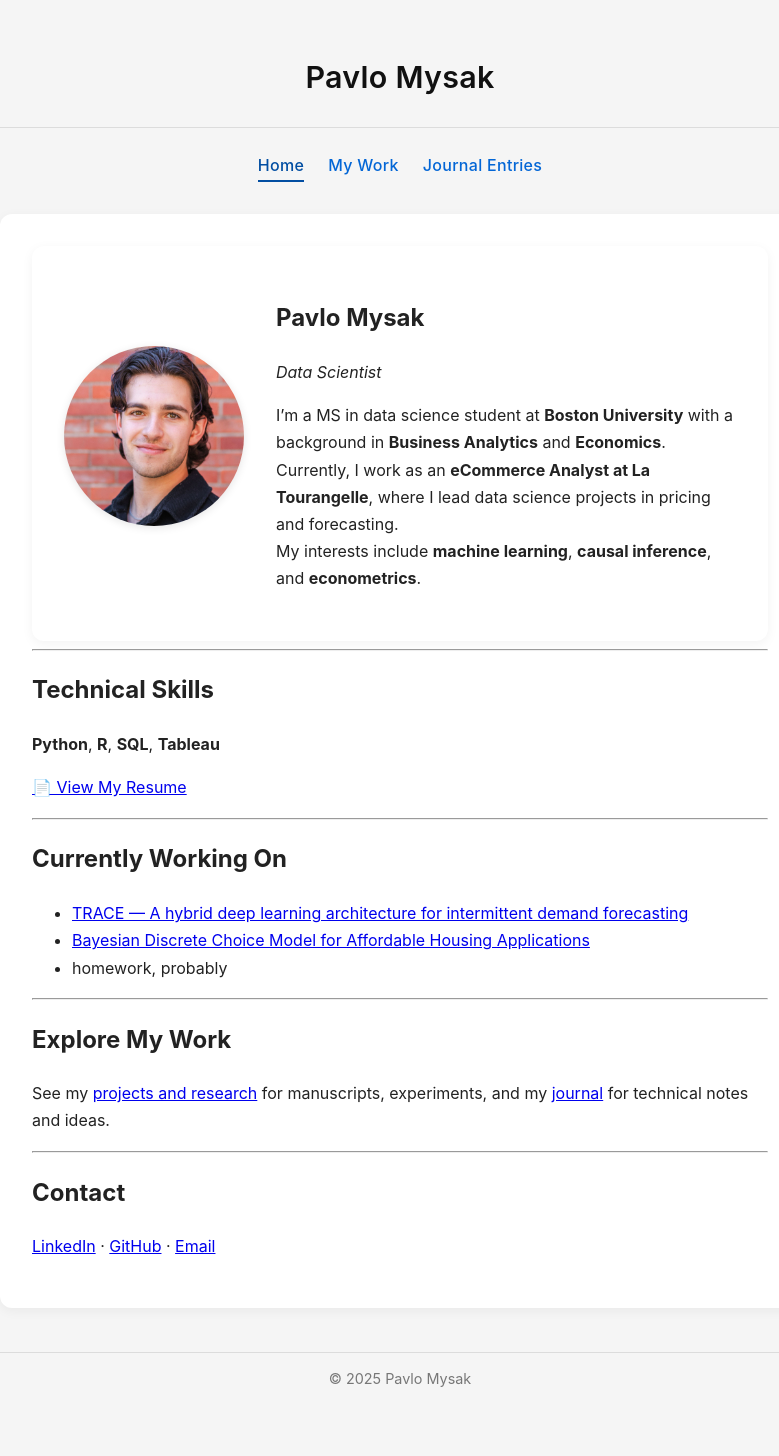
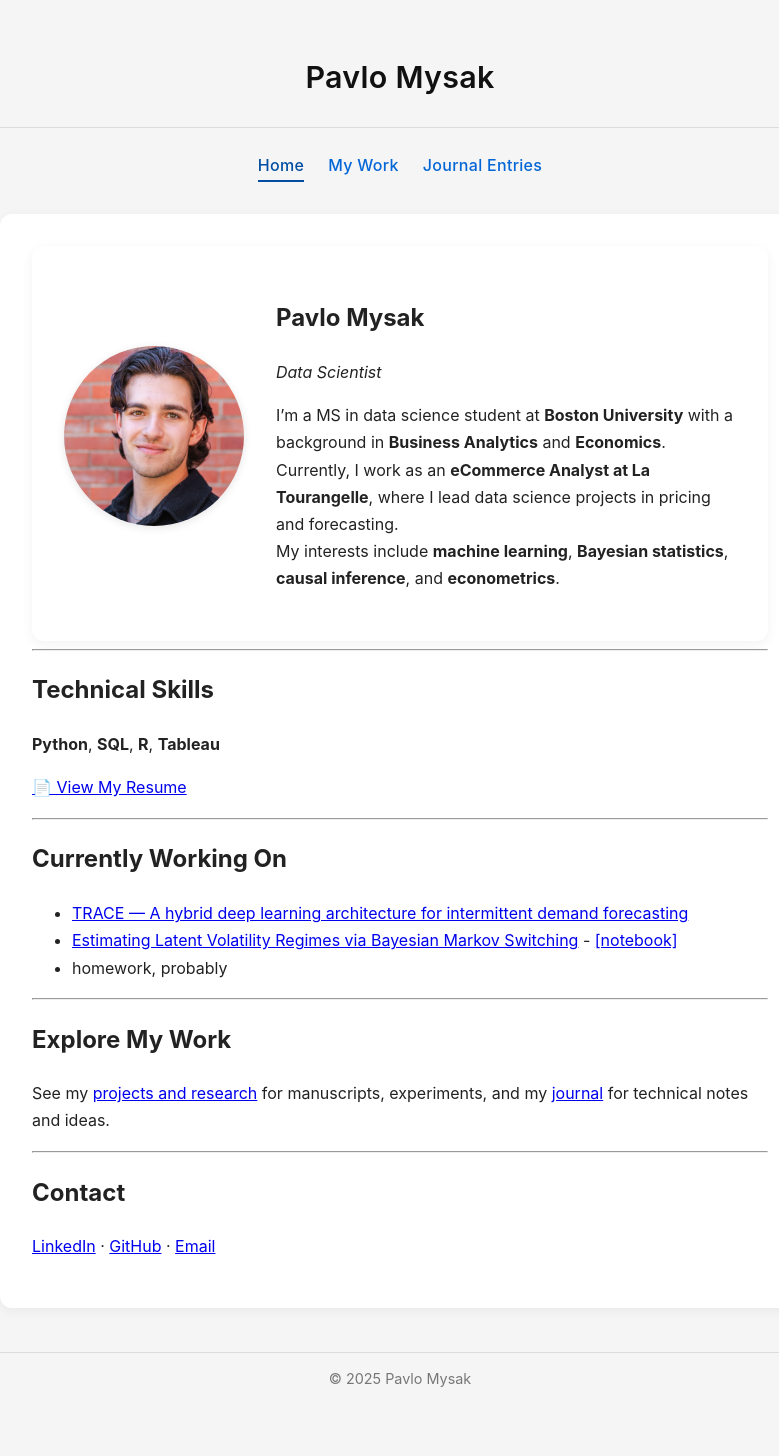
Before and after one commit to pavlomysak/pavlomysak.github.io, a Jekyll site: the page built from index.md, in a window 1280 px wide. Shown: the whole page, without its empty margins (240-1019 px from the left). Built offline with Jekyll 4.4.1, drawn with Linux system fonts in a browser that asks for light colours.

Commit message:
Update interests and project links in index.md

```diff
--- a/index.md
+++ b/index.md
@@ -8,22 +8,22 @@ _Data Scientist_
 
 I’m a MS in data science student at **Boston University** with a background in **Business Analytics** and **Economics**.
 Currently, I work as an **eCommerce Analyst at La Tourangelle**, where I lead data science projects in pricing and forecasting.
-My interests include **machine learning**, **causal inference**, and **econometrics**.
+My interests include **machine learning**, **Bayesian statistics**, **causal inference**, and **econometrics**.
 
 <!--more-->
 
 ---
 
 ## Technical Skills
-**Python**, **R**, **SQL**, **Tableau**
+**Python**, **SQL**, **R**, **Tableau**
 
-[📄 View My Resume](PavloMysak_Resume_DS_1029.pdf)
+[📄 View My Resume](PavloMysak_Resume_DS_1226.pdf)
 
 ---
 
 ## Currently Working On
 - [TRACE — A hybrid deep learning architecture for intermittent demand forecasting](https://github.com/pavlomysak/TRACE-forecasting/tree/main)
-- [Bayesian Discrete Choice Model for Affordable Housing Applications](CHAPA_Bayesian_Model.html)
+- [Estimating Latent Volatility Regimes via Bayesian Markov Switching](BayesianRegimeSwitching.pdf) - [[notebook]](https://github.com/pavlomysak/Bayesian-Regime-Switching/blob/main/notebooks/model_dev.ipynb)
 - homework, probably
 
 ---
```
